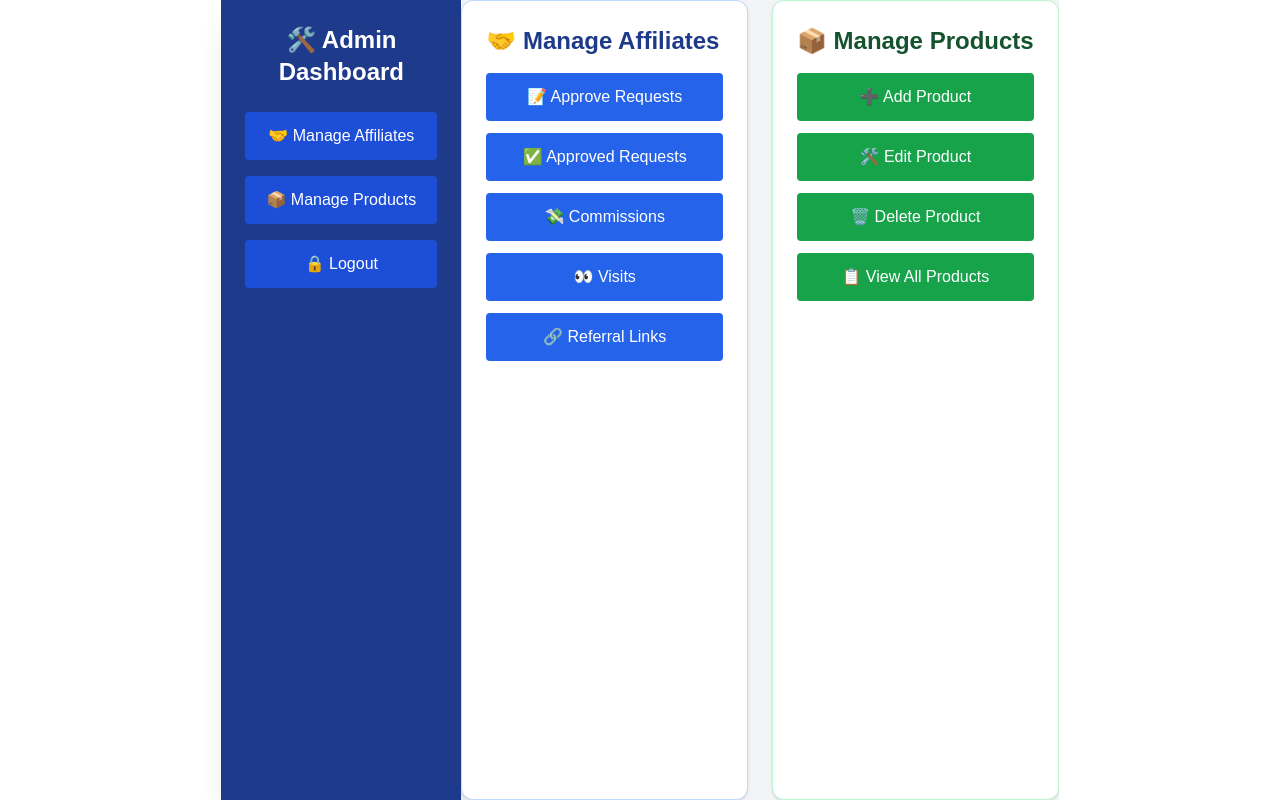
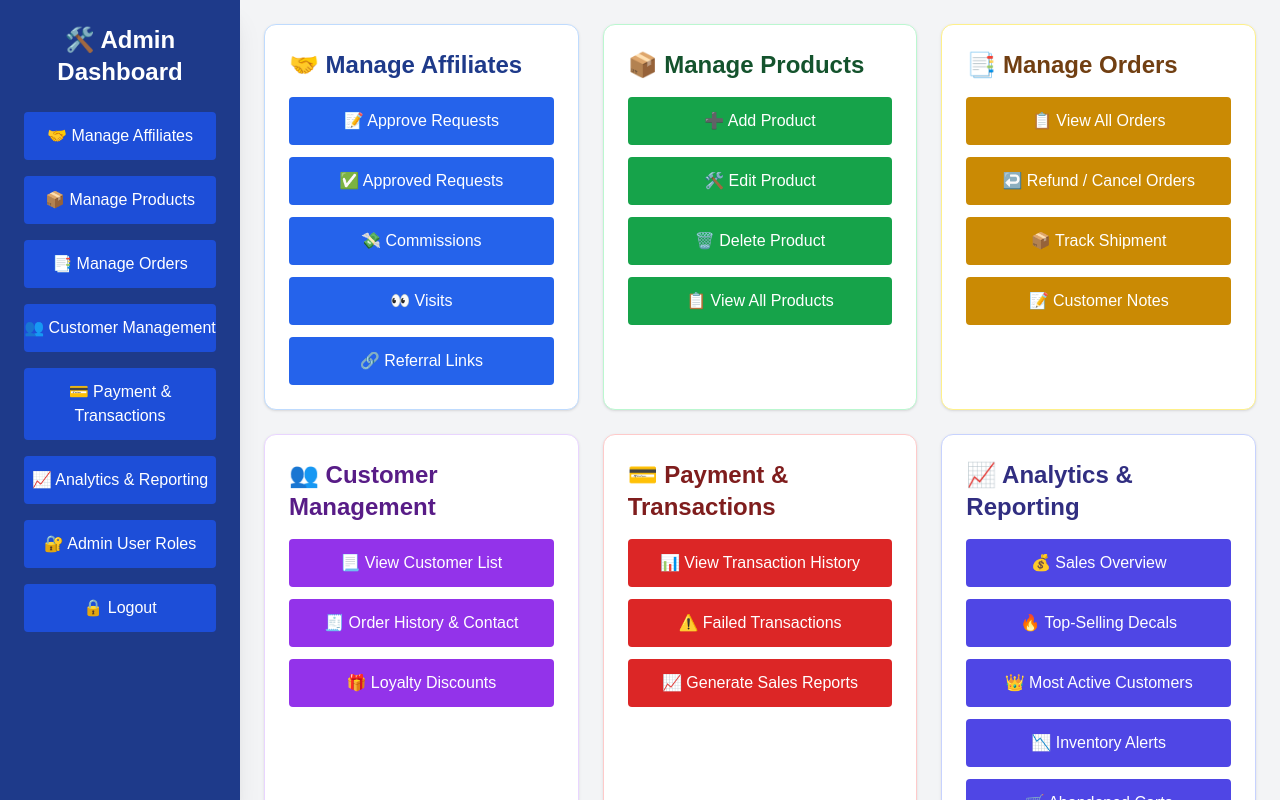
Before and after one commit to Decal-project/HobbyistDecals-Demo-master, a Next.js app: page /adminDashboard in a window 1280 px wide. Built offline with nearby package versions, Linux system fonts and the light colour scheme.

Commit message:
Update page.tsx

```diff
--- a/src/app/adminDashboard/page.tsx
+++ b/src/app/adminDashboard/page.tsx
@@ -7,7 +7,7 @@ export default function AdminDashboard() {
   return (
     <div className="flex h-screen bg-gray-100">
       {/* Sidebar */}
-      <aside className="w-60 bg-blue-900 text-white p-6 flex flex-col gap-6 shadow-xl">
+      <aside className="w-60 bg-blue-900 text-white p-6 flex flex-col gap-6 shadow-xl overflow-y-auto">
         <h2 className="text-2xl font-bold text-center">🛠️ Admin Dashboard</h2>
         <nav className="flex flex-col gap-4">
           <button
@@ -23,6 +23,36 @@ export default function AdminDashboard() {
             📦 Manage Products
           </button>
           <button
+            onClick={() => router.push("/adminDashboard/orders")}
+            className="py-3 bg-blue-700 rounded hover:bg-blue-600 transition"
+          >
+            📑 Manage Orders
+          </button>
+          <button
+            onClick={() => router.push("/adminDashboard/customers")}
+            className="py-3 bg-blue-700 rounded hover:bg-blue-600 transition"
+          >
+            👥 Customer Management
+          </button>
+          <button
+            onClick={() => router.push("/adminDashboard/payments")}
+            className="py-3 bg-blue-700 rounded hover:bg-blue-600 transition"
+          >
+            💳 Payment & Transactions
+          </button>
+          <button
+            onClick={() => router.push("/adminDashboard/analytics")}
+            className="py-3 bg-blue-700 rounded hover:bg-blue-600 transition"
+          >
+            📈 Analytics & Reporting
+          </button>
+          <button
+            onClick={() => router.push("/adminDashboard/admin-users")}
+            className="py-3 bg-blue-700 rounded hover:bg-blue-600 transition"
+          >
+            🔐 Admin User Roles
+          </button>
+          <button
             onClick={() => router.push("/admin-login")}
             className="py-3 bg-blue-700 rounded hover:bg-red-600 transition"
           >
@@ -32,56 +62,131 @@ export default function AdminDashboard() {
       </aside>
 
       {/* Main Content */}
-      <main className="flex-1 overflow-auto">
-        <div className="grid grid-cols-1 lg:grid-cols-2 gap-6 h-full p-0">
-          {/* Affiliates Card */}
-          <section className="bg-white p-6 rounded-xl shadow hover:shadow-2xl border border-blue-200 flex flex-col">
-            <h3 className="text-2xl font-bold text-blue-900 mb-4">
-              🤝 Manage Affiliates
-            </h3>
-            <div className="flex flex-col gap-3 w-full">
-              {[
+      <main className="flex-1 overflow-auto p-6 grid grid-cols-1 md:grid-cols-2 lg:grid-cols-3 gap-6">
+        <DashboardCard
+          title="🤝 Manage Affiliates"
+          color="blue"
+          options={[
             { label: "📝 Approve Requests", href: "/adminDashboard/affiliates/requests" },
             { label: "✅ Approved Requests", href: "/adminDashboard/affiliates/approved" },
             { label: "💸 Commissions", href: "/adminDashboard/affiliates/commissions" },
             { label: "👀 Visits", href: "/adminDashboard/affiliates/visits" },
             { label: "🔗 Referral Links", href: "/adminDashboard/affiliates/links" },
-              ].map((btn) => (
+          ]}
+        />
+        <DashboardCard
+          title="📦 Manage Products"
+          color="green"
+          options={[
+            { label: "➕ Add Product", href: "/adminDashboard/add-product" },
+            { label: "🛠️ Edit Product", href: "/adminDashboard/edit-product" },
+            { label: "🗑️ Delete Product", href: "/adminDashboard/delete-product" },
+            { label: "📋 View All Products", href: "/adminDashboard/view-products" },
+          ]}
+        />
+        <DashboardCard
+          title="📑 Manage Orders"
+          color="yellow"
+          options={[
+            { label: "📋 View All Orders", href: "/adminDashboard/orders/all" },
+            { label: "↩️ Refund / Cancel Orders", href: "/adminDashboard/orders/refund-cancel" },
+            { label: "📦 Track Shipment", href: "/adminDashboard/orders/track" },
+            { label: "📝 Customer Notes", href: "/adminDashboard/orders/notes" },
+          ]}
+        />
+        <DashboardCard
+          title="👥 Customer Management"
+          color="purple"
+          options={[
+            { label: "📃 View Customer List", href: "/adminDashboard/customers/list" },
+            { label: "🧾 Order History & Contact", href: "/adminDashboard/customers/history" },
+            { label: "🎁 Loyalty Discounts", href: "/adminDashboard/customers/loyalty" },
+          ]}
+        />
+        <DashboardCard
+          title="💳 Payment & Transactions"
+          color="red"
+          options={[
+            { label: "📊 View Transaction History", href: "/adminDashboard/payments/history" },
+            { label: "⚠️ Failed Transactions", href: "/adminDashboard/payments/failed" },
+            { label: "📈 Generate Sales Reports", href: "/adminDashboard/payments/reports" },
+          ]}
+        />
+        <DashboardCard
+          title="📈 Analytics & Reporting"
+          color="indigo"
+          options={[
+            { label: "💰 Sales Overview", href: "/adminDashboard/analytics/sales" },
+            { label: "🔥 Top-Selling Decals", href: "/adminDashboard/analytics/top-products" },
+            { label: "👑 Most Active Customers", href: "/adminDashboard/analytics/customers" },
+            { label: "📉 Inventory Alerts", href: "/adminDashboard/analytics/inventory" },
+            { label: "🛒 Abandoned Carts", href: "/adminDashboard/analytics/carts" },
+          ]}
+        />
+        <DashboardCard
+          title="🔐 Admin User Roles"
+          color="gray"
+          options={[
+            {
+              label: "🔁 Reset Admin Password",
+              href: "/adminDashboard/admin-users/reset-password",
+            },
+          ]}
+        />
+      </main>
+    </div>
+  );
+
+  function DashboardCard({
+    title,
+    color,
+    options,
+  }: {
+    title: string;
+    color: string;
+    options: { label: string; href: string }[];
+  }) {
+    const router = useRouter();
+
+    const cardColorMap: Record<string, string> = {
+      blue: "text-blue-900 border-blue-200",
+      green: "text-green-900 border-green-200",
+      yellow: "text-yellow-900 border-yellow-200",
+      purple: "text-purple-900 border-purple-200",
+      red: "text-red-900 border-red-200",
+      indigo: "text-indigo-900 border-indigo-200",
+      gray: "text-gray-900 border-gray-300",
+    };
+
+    const buttonColorMap: Record<string, string> = {
+      blue: "bg-blue-600 hover:bg-blue-800",
+      green: "bg-green-600 hover:bg-green-800",
+      yellow: "bg-yellow-600 hover:bg-yellow-800",
+      purple: "bg-purple-600 hover:bg-purple-800",
+      red: "bg-red-600 hover:bg-red-800",
+      indigo: "bg-indigo-600 hover:bg-indigo-800",
+      gray: "bg-gray-600 hover:bg-gray-800",
+    };
+
+    return (
+      <section
+        className={`p-6 rounded-xl shadow border bg-white hover:shadow-2xl flex flex-col ${
+          cardColorMap[color]
+        }`}
+      >
+        <h3 className="text-2xl font-bold mb-4">{title}</h3>
+        <div className="flex flex-col gap-3 w-full">
+          {options.map((btn) => (
             <button
               key={btn.label}
               onClick={() => router.push(btn.href)}
-                  className="w-full py-3 bg-blue-600 text-white rounded hover:bg-blue-800 transition"
+              className={`w-full py-3 text-white rounded transition ${buttonColorMap[color]}`}
             >
               {btn.label}
             </button>
           ))}
         </div>
       </section>
-
-          {/* Products Card */}
-          <section className="bg-white p-6 rounded-xl shadow hover:shadow-2xl border border-green-200 flex flex-col">
-            <h3 className="text-2xl font-bold text-green-900 mb-4">
-              📦 Manage Products
-            </h3>
-            <div className="flex flex-col gap-3 w-full">
-              {[
-                { label: "➕ Add Product", href: "/adminDashboard/add-product" },
-                { label: "🛠️ Edit Product", href: "/adminDashboard/edit-product" },
-                { label: "🗑️ Delete Product", href: "/adminDashboard/delete-product" },
-                { label: "📋 View All Products", href: "/adminDashboard/view-products" },
-              ].map((btn) => (
-                <button
-                  key={btn.label}
-                  onClick={() => router.push(btn.href)}
-                  className="w-full py-3 bg-green-600 text-white rounded hover:bg-green-800 transition"
-                >
-                  {btn.label}
-                </button>
-              ))}
-            </div>
-          </section>
-        </div>
-      </main>
-    </div>
     );
   }
+}
```
Lines whose indentation alone changed are shown as unchanged.
